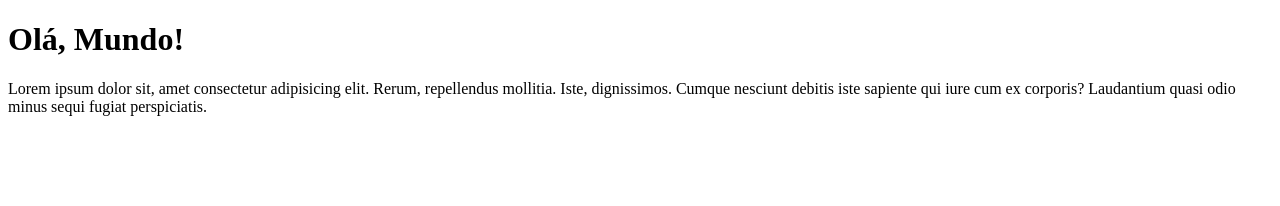
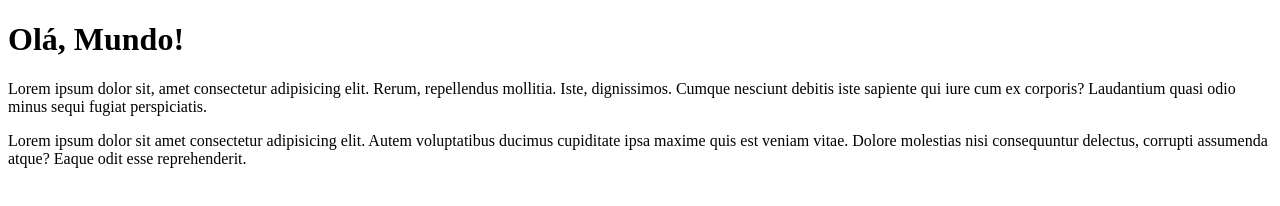
Before and after one commit to LarissaGabrielly/Ola--Mundo-, a plain HTML site: page site-exemplo/index.html in a window 1280 px wide. Drawn offline with Linux system fonts and the light colour scheme.

Commit message:
adicionei um parágrafo

```diff
--- a/site-exemplo/index.html
+++ b/site-exemplo/index.html
@@ -8,5 +8,6 @@
 <body>
     <h1>Olá, Mundo!</h1>
     <p>Lorem ipsum dolor sit, amet consectetur adipisicing elit. Rerum, repellendus mollitia. Iste, dignissimos. Cumque nesciunt debitis iste sapiente qui iure cum ex corporis? Laudantium quasi odio minus sequi fugiat perspiciatis.</p>
+    <p>Lorem ipsum dolor sit amet consectetur adipisicing elit. Autem voluptatibus ducimus cupiditate ipsa maxime quis est veniam vitae. Dolore molestias nisi consequuntur delectus, corrupti assumenda atque? Eaque odit esse reprehenderit.</p>
 </body>
 </html>
```
